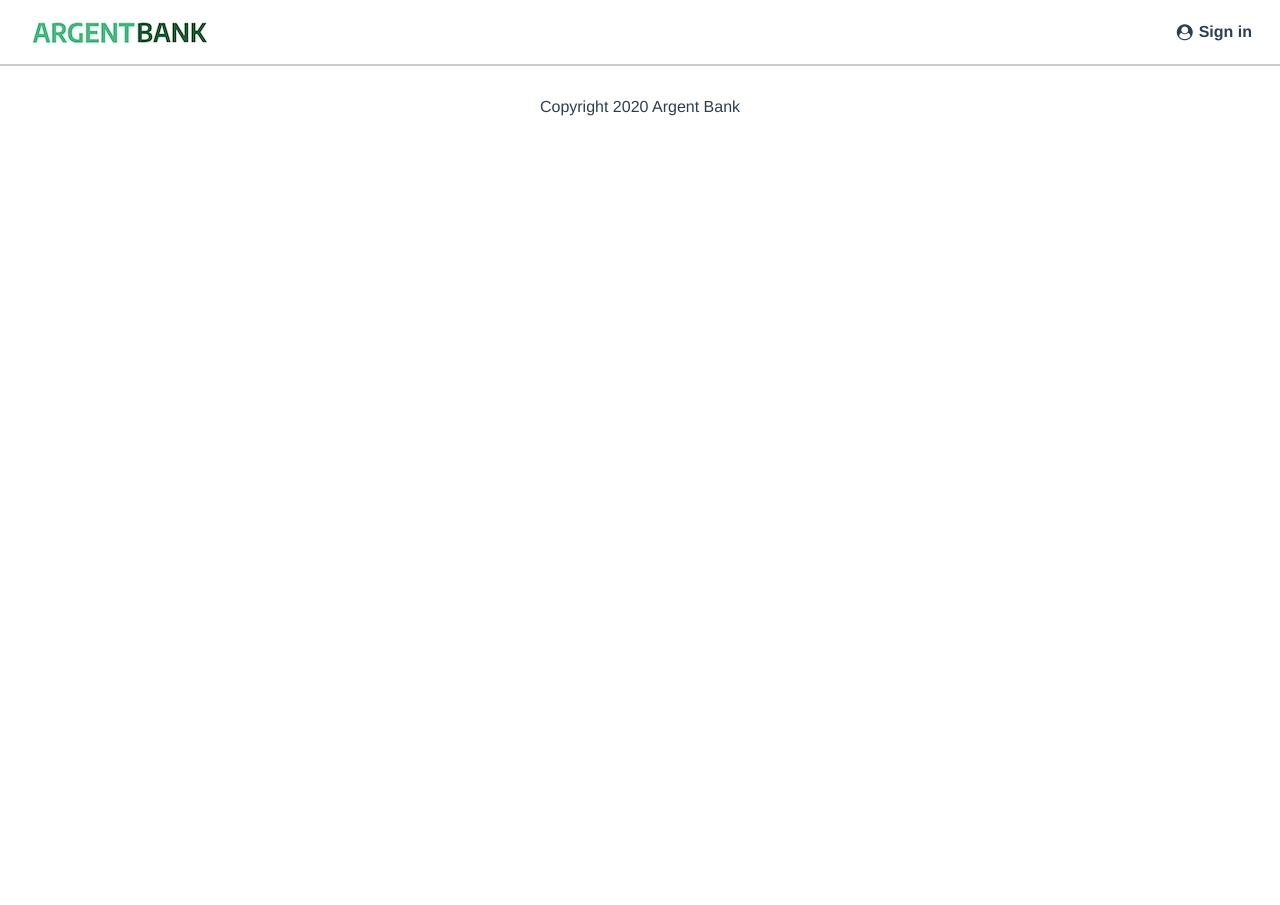
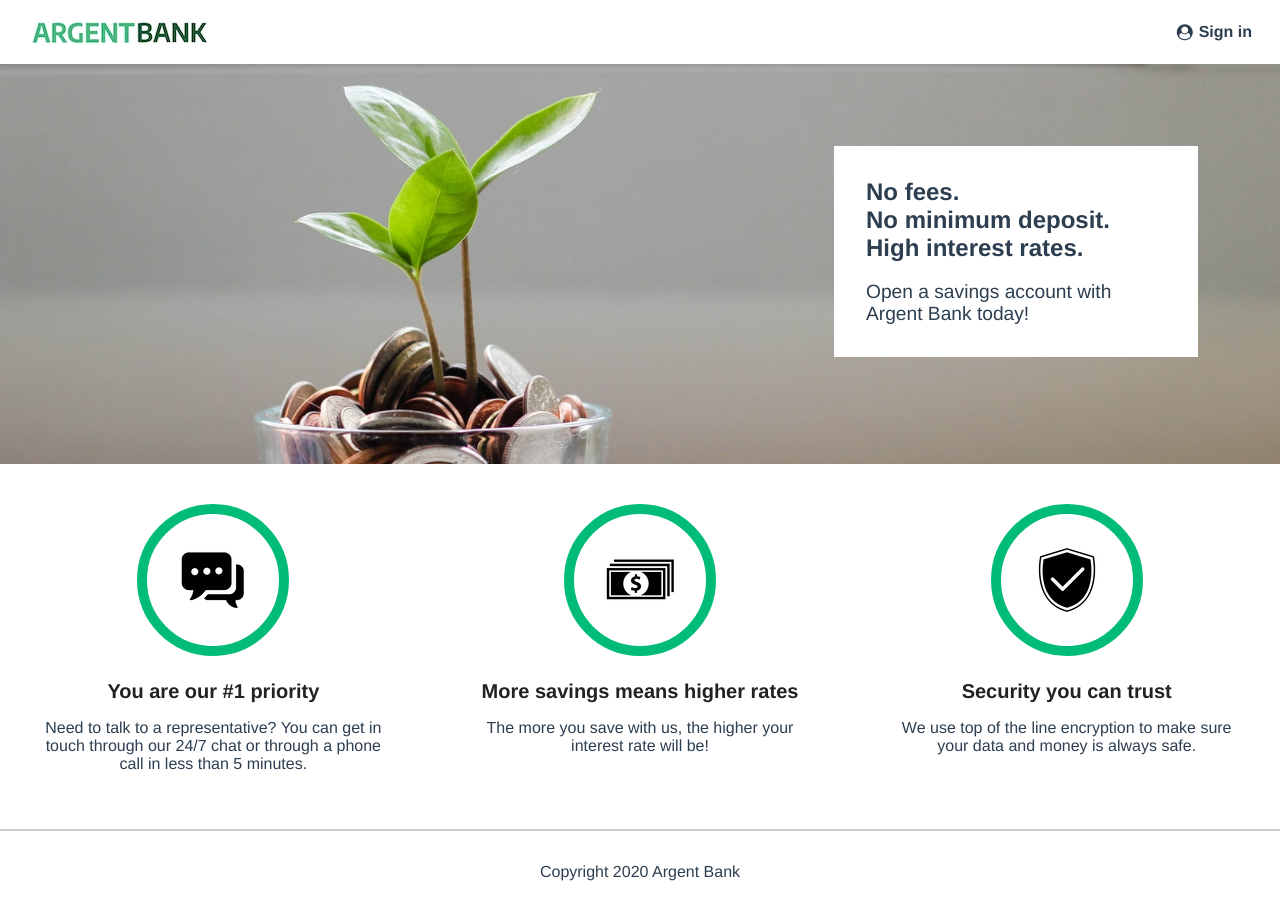
Before and after one commit to NatashaFinkel/projet-11, a React (Create React App) app: page / in a window 1280 px wide. Before the commit the page ends 800 px from the top, so only its background shows below. Built offline with nearby package versions, Linux system fonts and the light colour scheme.

Commit message:
Fix : suppression de la modification appBasename

```diff
--- a/src/components/AppRouter.jsx
+++ b/src/components/AppRouter.jsx
@@ -8,7 +8,7 @@ import ProfilePage from "../pages/ProfilePage";
 
 const AppRouter = () => {
 
-    function getCurrentUrl() {
+    /*     function getCurrentUrl() {
             let currentUrl = window.location.origin;
             let routerBasename;
 
@@ -20,8 +20,9 @@ const AppRouter = () => {
             return routerBasename;
         };
 
-    const appBasename = getCurrentUrl();
+        const appBasename = getCurrentUrl(); */
 
+    const appBasename = process.env.PUBLIC_URL;
     return (
         <Router
             future={{
```
Lines whose indentation alone changed are shown as unchanged.
